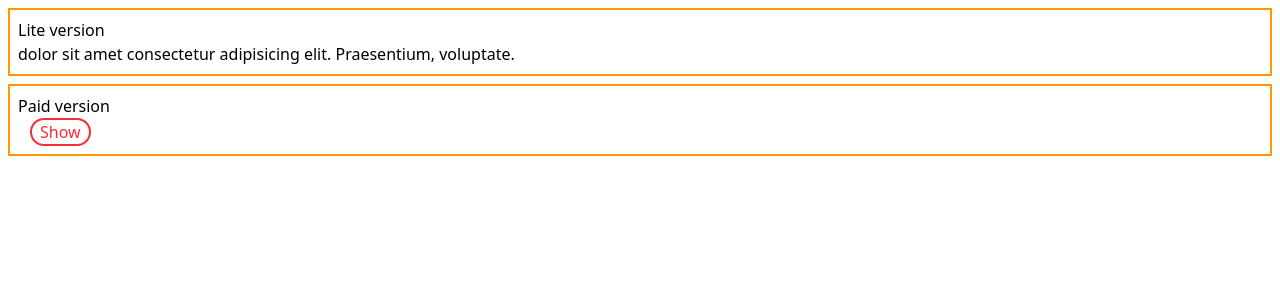
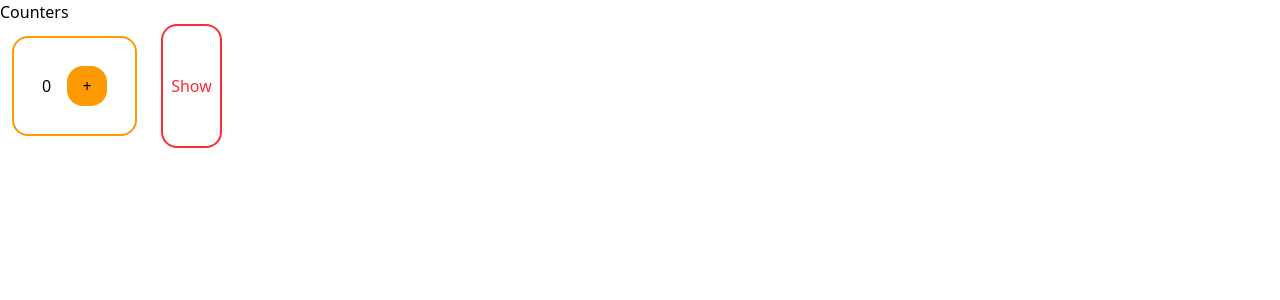
Before and after one commit to Shanto-prime/learn-js, a React (Vite) app: page / in a window 1280 px wide. Shown: the top 300 px of the page. Built offline with nearby package versions, Linux system fonts and the light colour scheme.

Commit message:
feat: add Counter and ScoreBoard components to manage and display counts

```diff
--- a/src/App.jsx
+++ b/src/App.jsx
@@ -1,10 +1,10 @@
 import "./App.css";
-import Accordion from "./Components/Accordion";
+import Counter from "./Components/Counter";
 import Pointer from "./Components/Pointer";
 export default function App() {
     return (
         <>
-            <Accordion />
+            <Counter />
             <Pointer />
         </>
     );
--- /dev/null
+++ b/src/Components/Counter.jsx
@@ -0,0 +1,20 @@
+import { useState } from "react";
+import ScoreBoard from "./ScoreBoard";
+export default function Counter() {
+    const [showCountBox, setShowCountBox] = useState(false);
+    return (
+        <>
+            <h2>Counters</h2>
+            <div className="flex ">
+                <ScoreBoard />
+                {showCountBox && <ScoreBoard />}
+                <button
+                    className="text-red-500 border-2 border-red-500 rounded-2xl px-2 mx-3"
+                    onClick={() => setShowCountBox(!showCountBox)}
+                >
+                    {showCountBox ? "Hide" : "Show"}
+                </button>
+            </div>
+        </>
+    );
+}
--- /dev/null
+++ b/src/Components/ScoreBoard.jsx
@@ -0,0 +1,19 @@
+import { useState } from "react";
+export default function ScoreBoard() {
+    const [number, setNumber] = useState(0);
+    return (
+        <>
+            <div className="border-amber-500 border-2 p-5 m-3 rounded-2xl flex items-center">
+                <h1 className="m-2">{number}</h1>
+                <div className="m-2 flex flex-col justify-center items-center bg-amber-500 rounded-2xl w-10 h-10">
+                    <button
+                        className="bg-amber-500 rounded-2xl"
+                        onClick={() => setNumber(number + 1)}
+                    >
+                        +
+                    </button>
+                </div>
+            </div>
+        </>
+    );
+}
```
